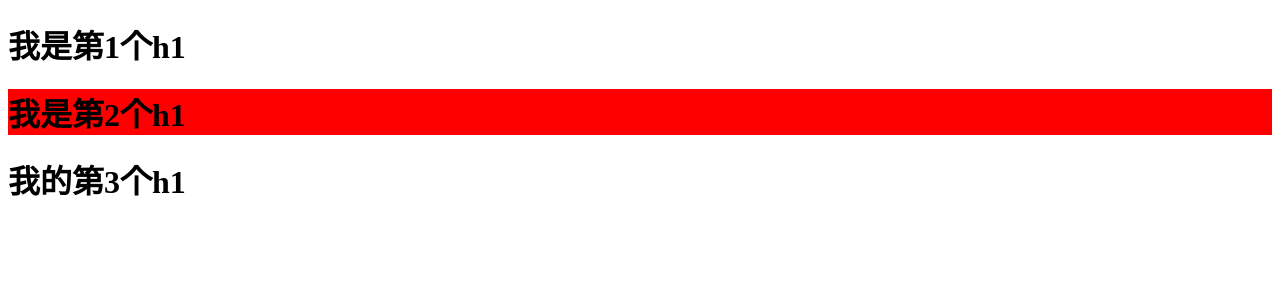
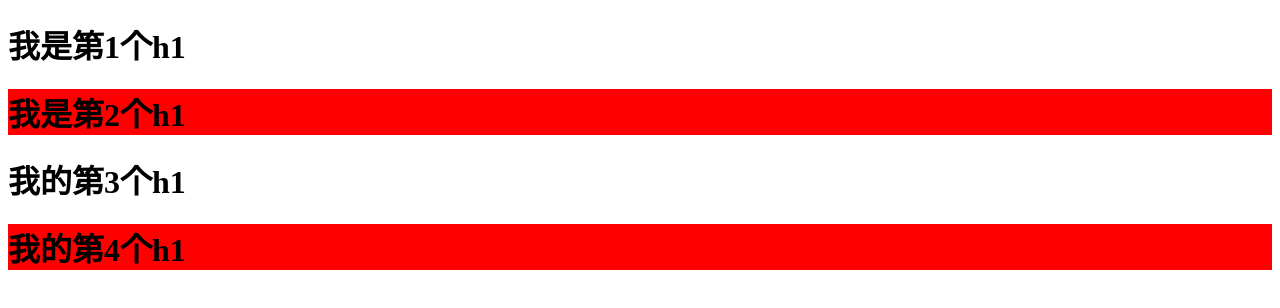
Before and after one commit to yhl0124/10.27, a plain HTML site: page index.html in a window 1280 px wide. Drawn offline with Linux system fonts and the light colour scheme.

Commit message:
'第4次提交，添加了一个h1并写了样式'

```diff
--- a/index.html
+++ b/index.html
@@ -11,5 +11,6 @@
     <h1>我是第1个h1</h1>
      <h1>我是第2个h1</h1>
      <h1>我的第3个h1</h1>
+     <h1>我的第4个h1</h1>
 </body>
 </html>
--- a/less/index.less
+++ b/less/index.less
@@ -1,3 +1,6 @@
 h1:nth-of-type(2){
     background-color: red;
 }
+h1:nth-of-type(4){
+    background-color: red;
+}
```
Also changed, not shown: less/index.css.
